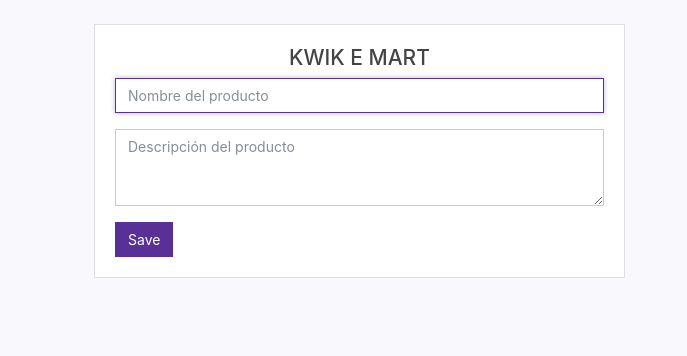
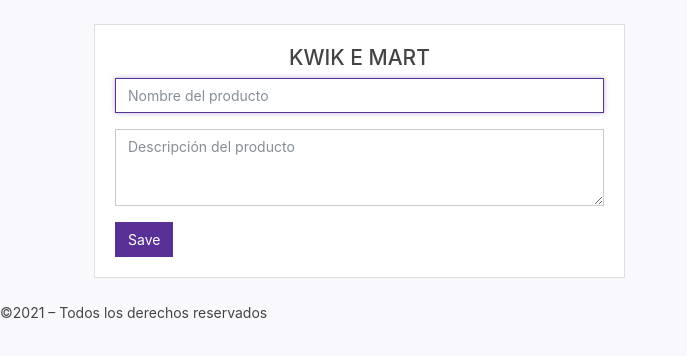
Before and after one commit to MoisesFloresv/ProyectoFinalweb50.github.io, a plain HTML site: page index.html in a window 1280 px wide. Shown: the whole page, without its empty margins (0-687 px from the left). Drawn offline with nearby package versions, Linux system fonts and the light colour scheme; no server answers.

Commit message:
Update index.html

```diff
--- a/index.html
+++ b/index.html
@@ -76,5 +76,9 @@
     <script src="index.js"></script>
 
 
+
 </body>
+  <footer>
+    ©2021 – Todos los derechos reservados
+  </footer>
 </html>
```
